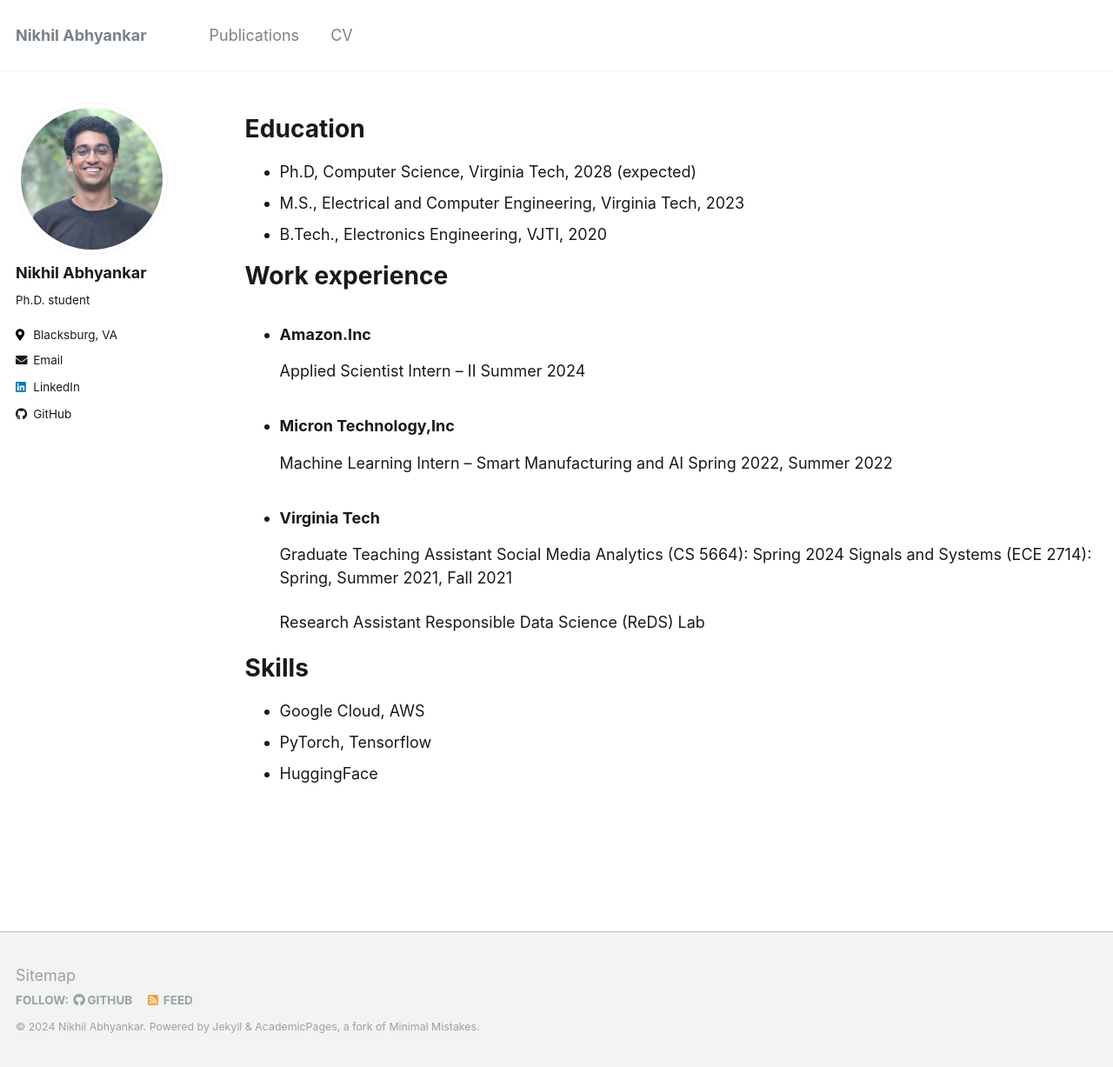
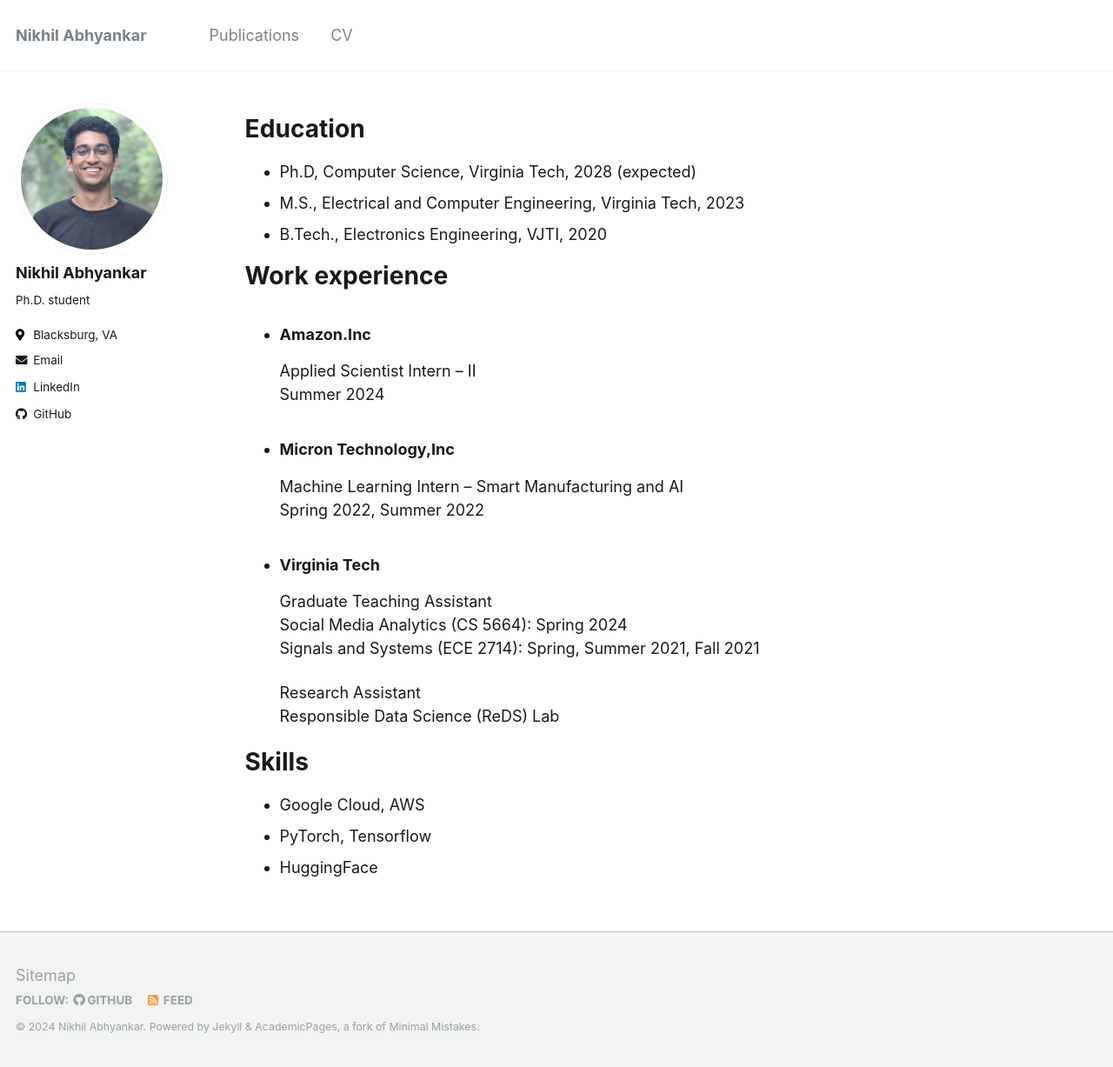
Before and after one commit to nikhilsab/nikhilsab.github.io, a Jekyll site: the page built from _pages/cv.md, in a window 1280 px wide and 1227 px high. Shown: the whole window at 87% size. Built offline with Jekyll 4.4.1, drawn with Linux system fonts in a browser that asks for light colours.

Commit message:
summer 2024 updates 2.1

```diff
--- a/_pages/cv.md
+++ b/_pages/cv.md
@@ -16,19 +16,19 @@ Education
 Work experience
 ======
 * ### **Amazon.Inc**
-  Applied Scientist Intern – II
+  Applied Scientist Intern – II \
   Summer 2024
 
 * ### **Micron Technology,Inc**
-  Machine Learning Intern – Smart Manufacturing and AI
+  Machine Learning Intern – Smart Manufacturing and AI \
   Spring 2022, Summer 2022
 
 * ### **Virginia Tech**
-  Graduate Teaching Assistant
-  Social Media Analytics (CS 5664): Spring 2024
+  Graduate Teaching Assistant \
+  Social Media Analytics (CS 5664): Spring 2024 \
   Signals and Systems (ECE 2714): Spring, Summer 2021, Fall 2021
 
-  Research Assistant
+  Research Assistant \
   Responsible Data Science (ReDS) Lab
 
 Skills
```
